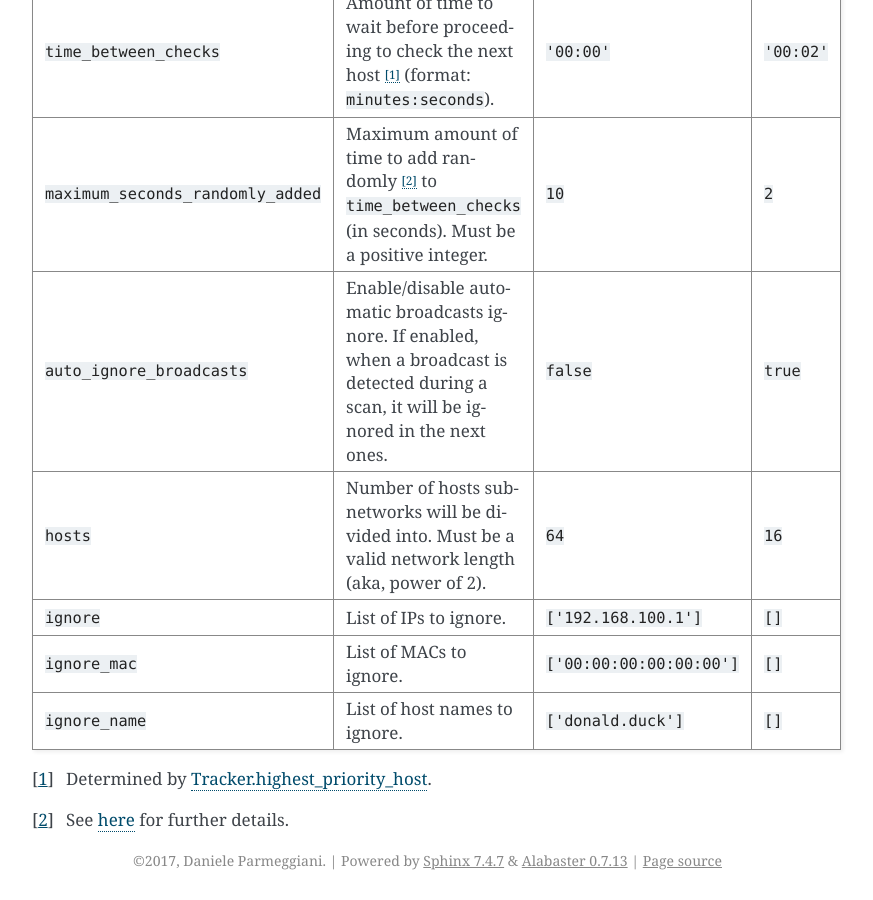
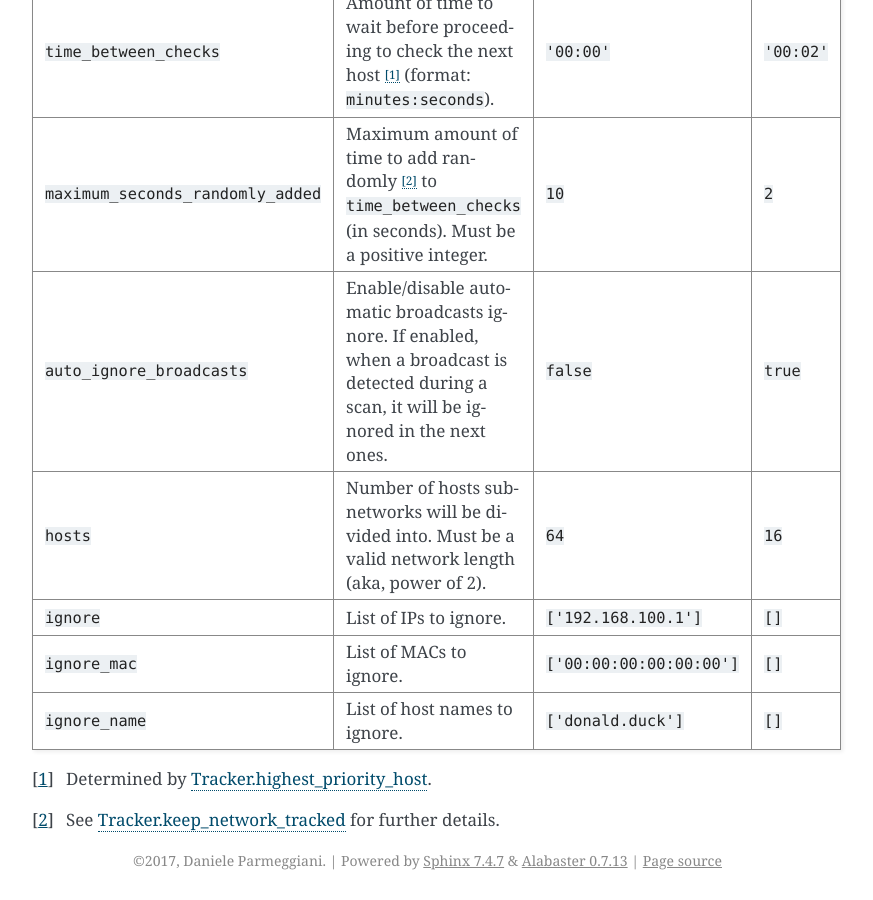
Before and after one commit to dpdani/tBB, a Sphinx documentation site: the page built from docs/config.rst, in a window 1280 px wide and 900 px high, scrolled down 2638 px. Shown: the whole window, without its empty margins (388-1261 px from the left). Built offline with Sphinx 7.4.7, drawn with Linux system fonts in a browser that asks for light colours.

Commit message:
Update config.rst

```diff
--- a/docs/config.rst
+++ b/docs/config.rst
@@ -112,4 +112,4 @@ Field name                          Description
 ==================================  =============================================  =========================  =============
 
 .. [#f1] Determined by `Tracker.highest_priority_host <http://tbb.readthedocs.io/en/latest/tBB.html#tBB.tracker.Tracker.highest_priority_host>`_.
-.. [#f2] See `here <http://tbb.readthedocs.io/en/latest/tBB.html#tBB.tracker.Tracker.keep_network_tracked>`_ for further details.
+.. [#f2] See `Tracker.keep_network_tracked <http://tbb.readthedocs.io/en/latest/tBB.html#tBB.tracker.Tracker.keep_network_tracked>`_ for further details.
```
